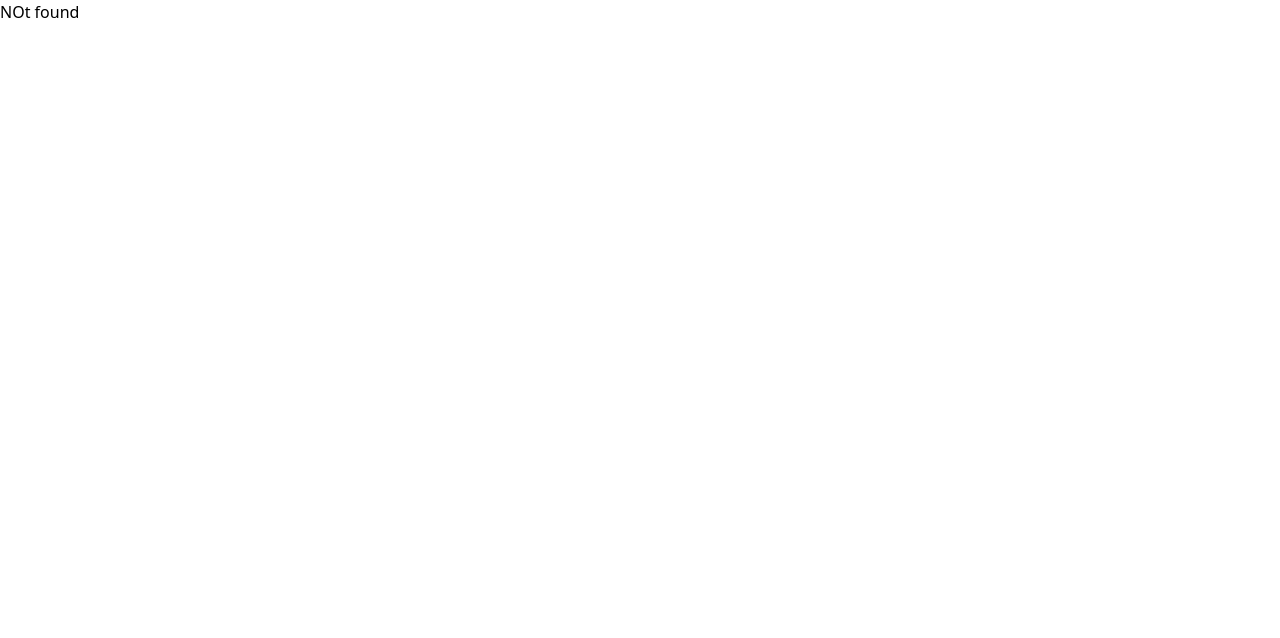
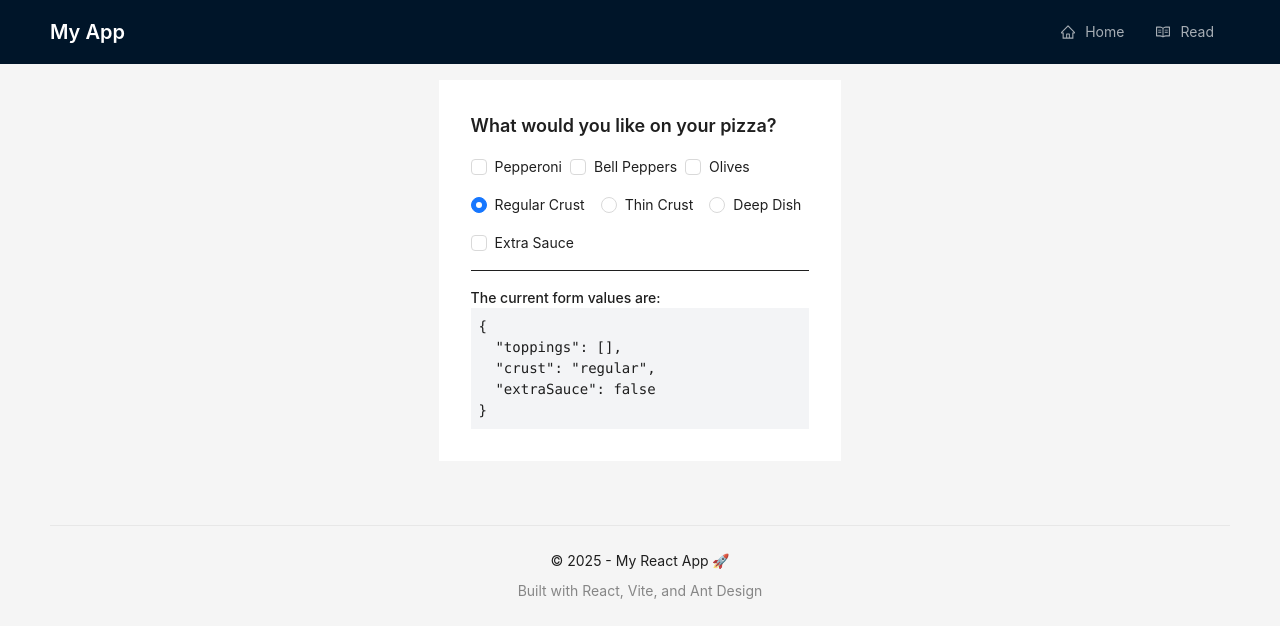
Before and after one commit to kenchiwar/fe-invetory, a React (Vite) app: page /route in a window 1280 px wide. Shown: the top 638 px of the page. Built offline with nearby package versions, Linux system fonts and the light colour scheme.

Commit message:
add routes query

```diff
--- a/package.json
+++ b/package.json
@@ -14,6 +14,7 @@
     "@reduxjs/toolkit": "^2.6.1",
     "@tailwindcss/vite": "^4.0.14",
     "antd": "^5.24.4",
+    "jsurl": "^0.1.5",
     "react": "^18.2.0",
     "react-dom": "^18.2.0",
     "react-helmet-async": "^2.0.5",
@@ -25,6 +26,7 @@
   },
   "devDependencies": {
     "@eslint/js": "^9.21.0",
+    "@types/jsurl": "^0.1.2",
     "@types/node": "^22.13.10",
     "@types/react": "^18.2.0",
     "@types/react-dom": "^18.2.0",
--- /dev/null
+++ b/src/helper/routerHelper.ts
@@ -0,0 +1,37 @@
+
+import React from "react";
+import type { NavigateOptions } from "react-router-dom";
+import {  useSearchParams } from "react-router-dom";
+import * as JSURL from "jsurl";
+
+export function useQueryParam<T>(
+  key: string
+): [T | undefined, (newQuery: T, options?: NavigateOptions) => void] {
+  let [searchParams, setSearchParams] = useSearchParams();
+  let paramValue = searchParams.get(key);
+
+  let value = React.useMemo(() => {
+    if (paramValue) {
+      try {
+        return JSURL.parse(paramValue) as T | undefined;
+      } catch (error) {
+        console.error("Parse error:", error);
+        return undefined;
+      }
+    }
+    return undefined;
+  }, [paramValue]);
+
+  let setValue = React.useCallback(
+    (newValue: T, options?: NavigateOptions) => {
+      let newSearchParams = new URLSearchParams(searchParams);
+      newSearchParams.set(key, JSURL.stringify(newValue));
+      setSearchParams(newSearchParams, options);
+    },
+    [key, searchParams, setSearchParams]
+  );
+
+  return [value, setValue];
+}
+
+export default {useQueryParam };
--- /dev/null
+++ b/src/pages/RouterQuery.tsx
@@ -0,0 +1,89 @@
+import React from "react";
+import { Checkbox, Radio } from "antd";
+import  {useQueryParam}  from "@/helper/routerHelper"
+
+
+interface Pizza {
+  toppings: string[];
+  crust: string;
+  extraSauce: boolean;
+}
+
+function PizzaForm() {
+  let [pizza, setPizza] = useQueryParam<Pizza>("pizza");
+
+  if (!pizza) {
+    pizza = { toppings: [], crust: "regular", extraSauce: false };
+  }
+
+  function handleChange(event: React.ChangeEvent<HTMLFormElement>) {
+    let form = event.currentTarget;
+    let formData = new FormData(form);
+
+    let pizza: Pizza = {
+      toppings: formData.getAll("toppings") as string[],
+      crust: formData.get("crust") as string,
+      extraSauce: formData.get("extraSauce") === "on",
+    };
+
+    setPizza(pizza, { replace: true });
+  }
+
+  return (
+    <div className="tw:p-4">
+      <form onChange={handleChange} className="tw:space-y-4">
+        <p className="tw:text-lg tw:font-semibold">
+          What would you like on your pizza?
+        </p>
+
+        <div className="tw:space-y-2">
+          <Checkbox
+            defaultChecked={pizza.toppings.includes("pepperoni")}
+            name="toppings"
+            value="pepperoni"
+          >
+            Pepperoni
+          </Checkbox>
+          <Checkbox
+            defaultChecked={pizza.toppings.includes("bell-peppers")}
+            name="toppings"
+            value="bell-peppers"
+          >
+            Bell Peppers
+          </Checkbox>
+          <Checkbox
+            defaultChecked={pizza.toppings.includes("olives")}
+            name="toppings"
+            value="olives"
+          >
+            Olives
+          </Checkbox>
+        </div>
+
+        <div className="tw:space-y-2">
+          <Radio.Group defaultValue={pizza.crust} name="crust">
+            <Radio value="regular">Regular Crust</Radio>
+            <Radio value="thin">Thin Crust</Radio>
+            <Radio value="deep-dish">Deep Dish</Radio>
+          </Radio.Group>
+        </div>
+
+        <div className="tw:space-y-2">
+          <Checkbox defaultChecked={pizza.extraSauce} name="extraSauce">
+            Extra Sauce
+          </Checkbox>
+        </div>
+      </form>
+
+      <hr className="tw:my-4" />
+
+      <p className="tw:font-medium">The current form values are:</p>
+
+      <pre className="tw:bg-gray-100 tw:p-2">
+        {JSON.stringify(pizza || {}, null, 2)}
+      </pre>
+    </div>
+  );
+}
+
+export default PizzaForm;
--- a/src/routes.tsx
+++ b/src/routes.tsx
@@ -6,7 +6,7 @@ import NotFoundPage from "@pages/NotFound";
 //this use code  Code Splitting để load dử liệu page ít lại tra gg đi
 const HomePage = lazy(() => import("@pages/Home"));
 const ReadPage = lazy(() => import("@pages/Read"));
-
+const RouterQuery = lazy(()=> import("@pages/RouterQuery"));
 //end this use code
 
 const routes: RouteObject[] = [
@@ -28,6 +28,12 @@ const routes: RouteObject[] = [
             <ReadPage />
         ),
       },
+       {
+        path: "route",
+        element: (
+            <RouterQuery />
+        ),
+      },
     ],
   },
   {
```
Also changed, not shown: 1 other file (tests, documents, lock files or other folders).
